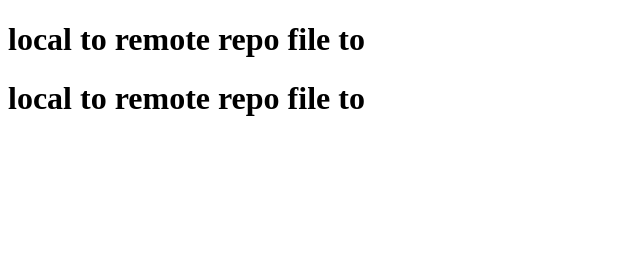
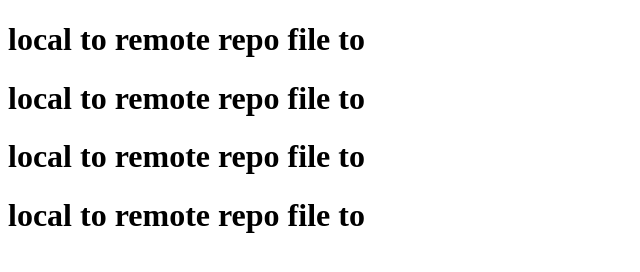
Before and after one commit to Dev-shilesh/demo, a plain HTML site: page index1.html in a window 1280 px wide. Shown: the whole page, without its empty margins (0-640 px from the left). Drawn offline with Linux system fonts and the light colour scheme.

Commit message:
this is secod shanges

```diff
--- a/index1.html
+++ b/index1.html
@@ -1,12 +1,17 @@
 <!DOCTYPE html>
 <html lang="en">
+
 <head>
     <meta charset="UTF-8">
     <meta name="viewport" content="width=device-width, initial-scale=1.0">
     <title>Document</title>
 </head>
+
 <body>
     <h1>local to remote repo file to</h1>
-     <h1>local to remote repo file to</h1>
+    <h1>local to remote repo file to</h1>
+    <h1>local to remote repo file to</h1>
+    <h1>local to remote repo file to</h1>
 </body>
+
 </html>
```
